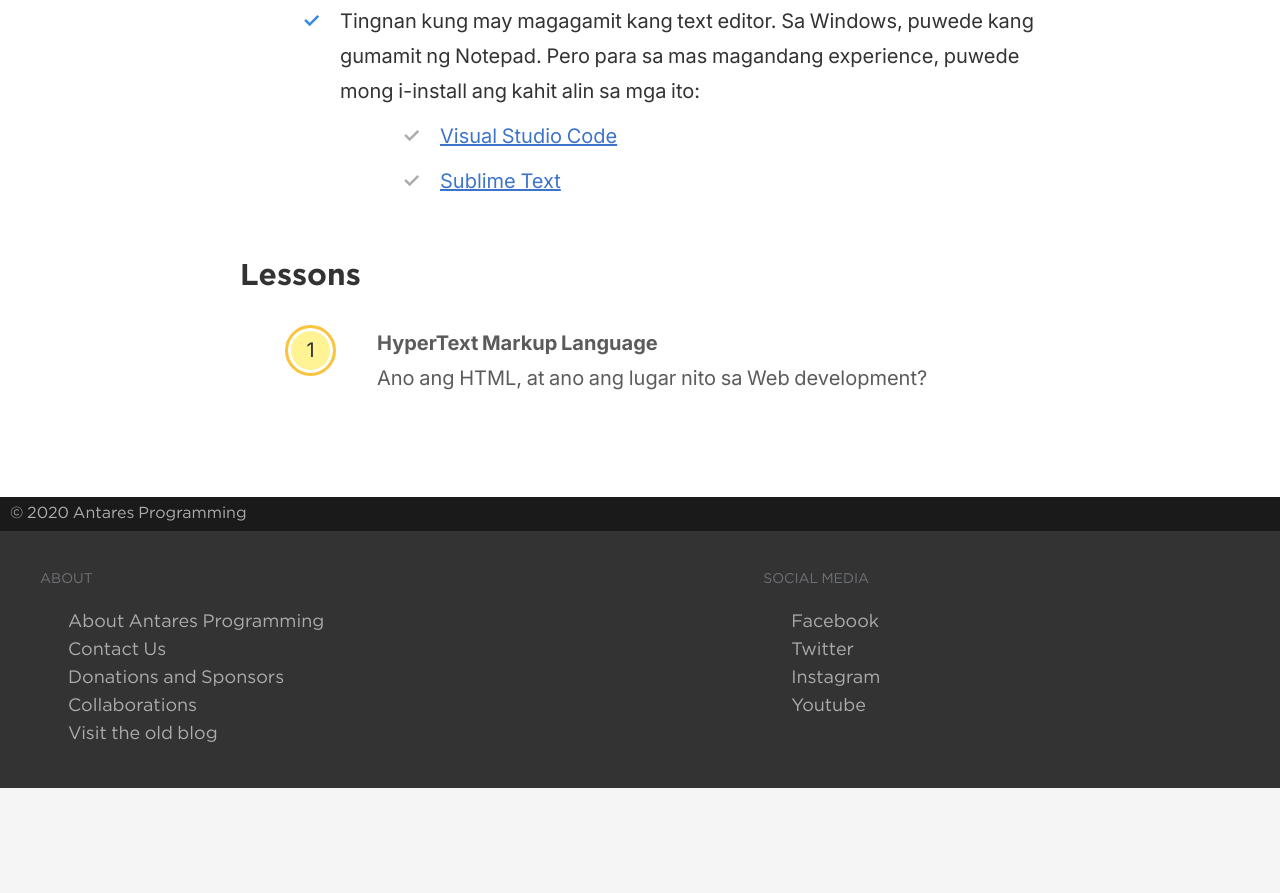
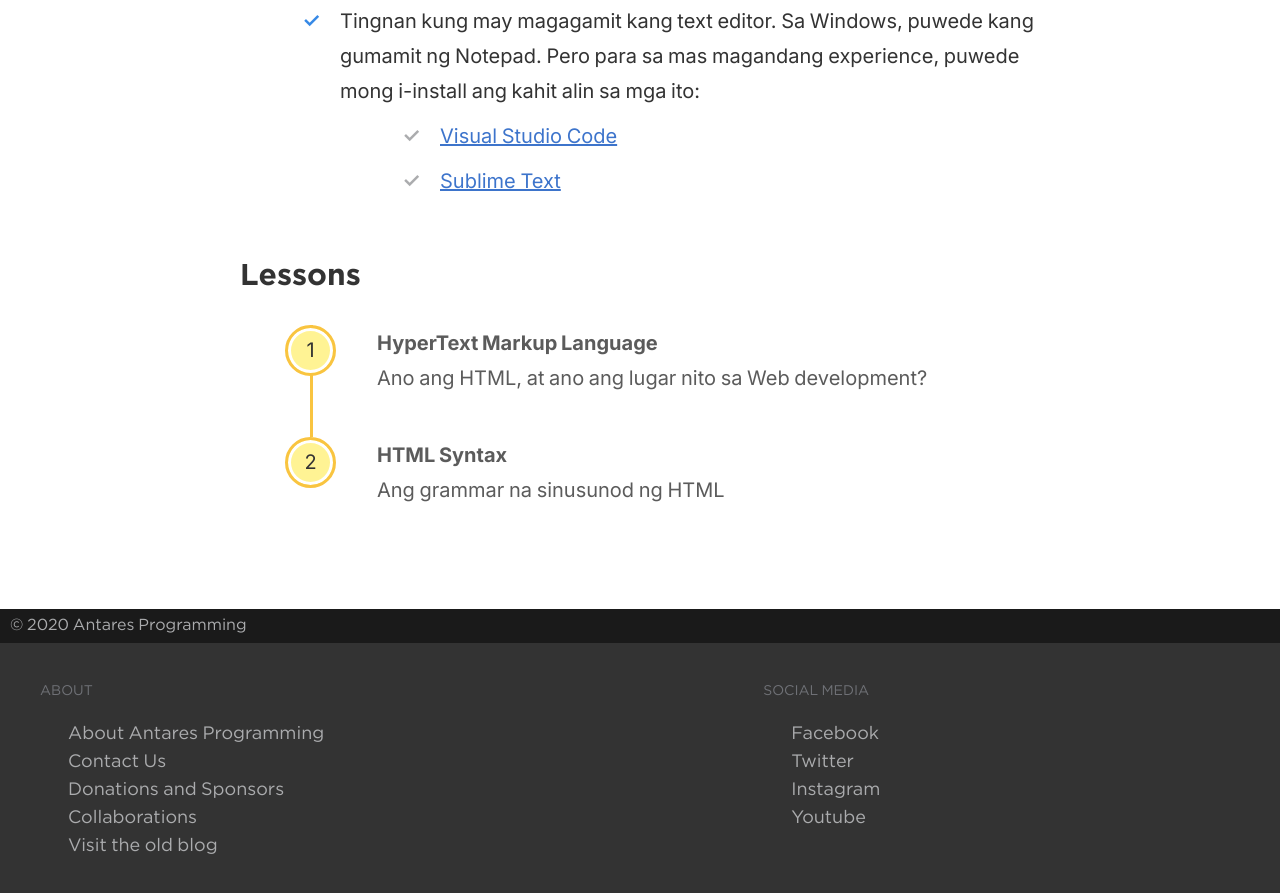
Before and after one commit to elementary/blog-template, a Jekyll site: the page built from _courses/html-essentials.html, in a window 1280 px wide and 900 px high, scrolled down 1550 px. Shown: the top 893 px of the window. Built offline with Jekyll 4.4.1, drawn with Linux system fonts in a browser that asks for light colours; before the commit the page ends 2338 px from its top, so only the background shows below that.

Commit message:
Added new course

```diff
--- a/_data/courses.json
+++ b/_data/courses.json
@@ -7,6 +7,11 @@
                 "title": "HyperText Markup Language",
                 "summary": "Ano ang HTML, at ano ang lugar nito sa Web development?",
                 "permalink": "/courses/html-essentials/01-hypertext-markup-language/"
+            },
+            {
+                "title": "HTML Syntax",
+                "summary": "Ang grammar na sinusunod ng HTML",
+                "permalink": "/courses/html-essentials/02-html-syntax/"
             }
         ]
     }
```
